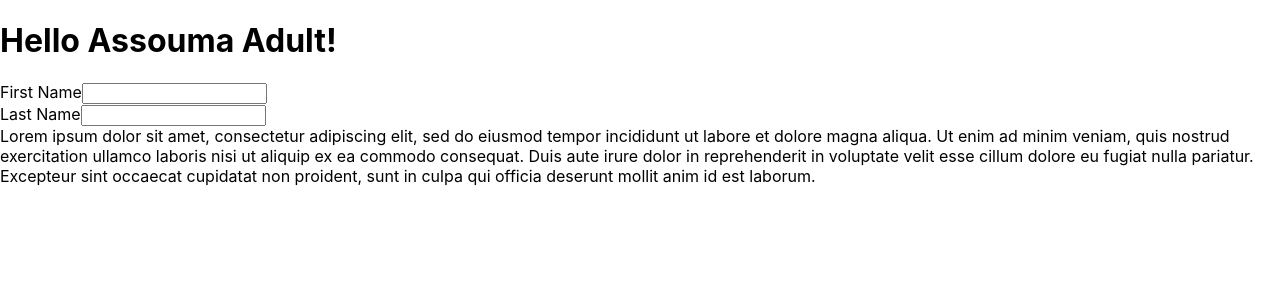
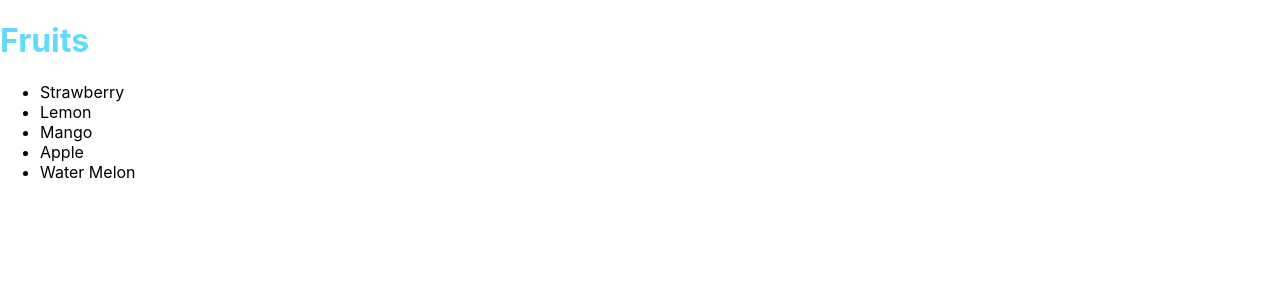
Before and after one commit to asma-abichou/To_Do_List, a React (Create React App) app: page / in a window 1280 px wide. Shown: the top 300 px of the page. Built offline with nearby package versions, Linux system fonts and the light colour scheme.

Commit message:
state react

```diff
--- a/src/fruits/fruit.jsx
+++ b/src/fruits/fruit.jsx
@@ -0,0 +1,26 @@
+export default function Fruit ({fruits}){
+    const displayFruits = () => { return  fruits.map ((fruit) => <li>{fruit}</li>) }
+
+        return <>
+            <h1 className={'h1'}>Fruits</h1>
+             <ul>
+                 {displayFruits()}
+             </ul>
+            </>
+}
+
+/*import {Component} from "react";
+
+export default class Fruit extends Component{
+
+    render(){
+       const displayFruits = () => this.props.fruits.map ((fruit)=> <li>{fruit}</li>)
+       this. fruit.push();
+        return <>
+            <h1>Fruits</h1>
+            <ul>
+                {displayFruits()}
+            </ul>
+        </>
+    }
+}*/
--- a/src/index.css
+++ b/src/index.css
@@ -11,3 +11,7 @@ code {
   font-family: source-code-pro, Menlo, Monaco, Consolas, 'Courier New',
     monospace;
 }
+
+h1 {
+  color: #61dafb;
+}
--- a/src/index.js
+++ b/src/index.js
@@ -1,22 +1,27 @@
 import React from 'react';
 import ReactDOM from 'react-dom/client';
 import './index.css';
+import Fruit from "./fruits/fruit";
 import HelloWorld from "./helloWorld/HelloWorld";
 import TextField from "./forms/TextField";
 //import reportWebVitals from './reportWebVitals';
 
 
 const root = ReactDOM.createRoot(document.getElementById('root'));
+const fruitsArray = ['Strawberry' , 'Lemon', 'Mango', 'Apple', 'Water Melon' ]
 root.render(
     <React.StrictMode>
-        <HelloWorld lastName='Assouma'/>
+        {/*<HelloWorld lastName='Assouma'/>
         <TextField inputName='firstName' label='First Name'/>
         <TextField inputName='lastName' label='Last Name'>Lorem ipsum dolor sit amet, consectetur adipiscing elit,
             sed do eiusmod tempor incididunt ut labore et dolore magna aliqua. Ut enim ad minim veniam,
             quis nostrud exercitation ullamco laboris nisi ut aliquip ex ea commodo consequat.
             Duis aute irure dolor in reprehenderit in voluptate velit esse cillum dolore eu fugiat nulla pariatur.
             Excepteur sint occaecat cupidatat non proident, sunt in culpa qui officia deserunt mollit anim id est laborum.
-        </TextField>
+        </TextField>*/}
+        {
+            <Fruit fruits={fruitsArray}/>
+        }
     </React.StrictMode>
 );
 
```
Also changed, not shown: src/counter/Counter.jsx (added).
